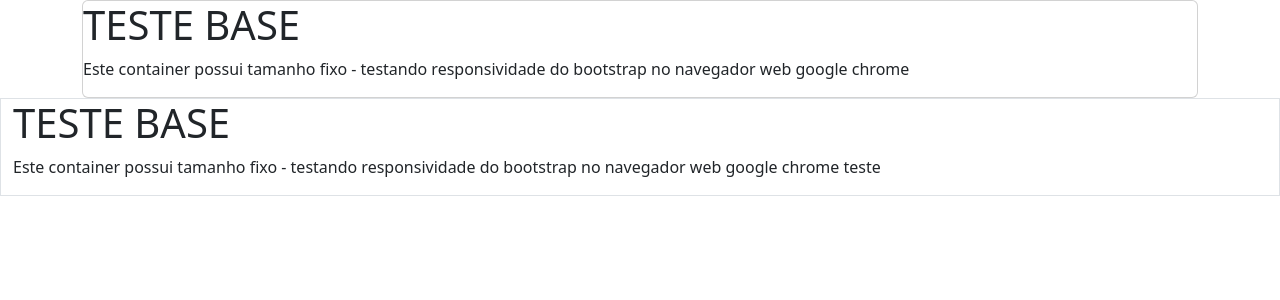
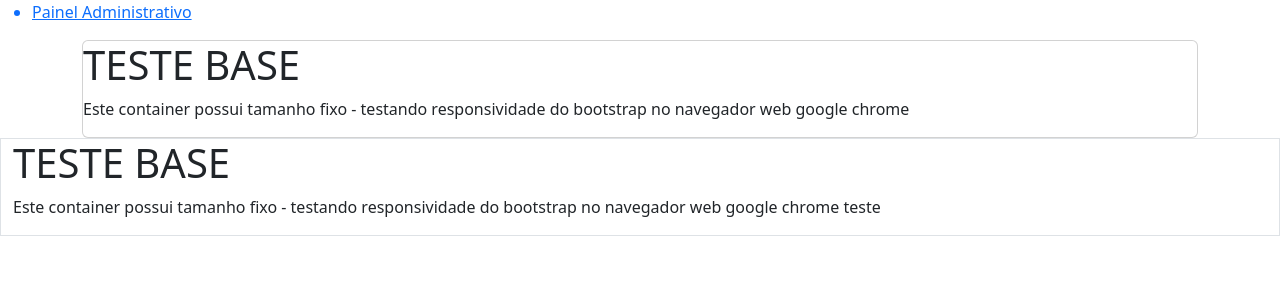
Before and after one commit to Grupo3-pi/integrador, a Django app: page / in a window 1280 px wide. Shown: the top 300 px of the page. Run offline with Django 4.2, Linux system fonts and the light colour scheme.

Commit message:
Update base.html

```diff
--- a/templates/base.html
+++ b/templates/base.html
@@ -12,6 +12,16 @@
   </head>
   <body>
 
+    <nav>
+      <ul>
+<a href="/admin">
+<li>
+  Painel Administrativo
+</li>
+</a>
+</ul>
+      </nav>
+
   {% block 'body'%}
   {% endblock %}
 
```
